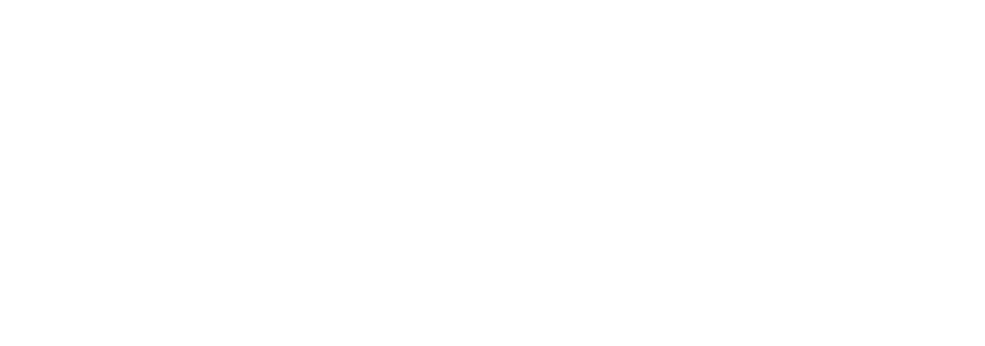
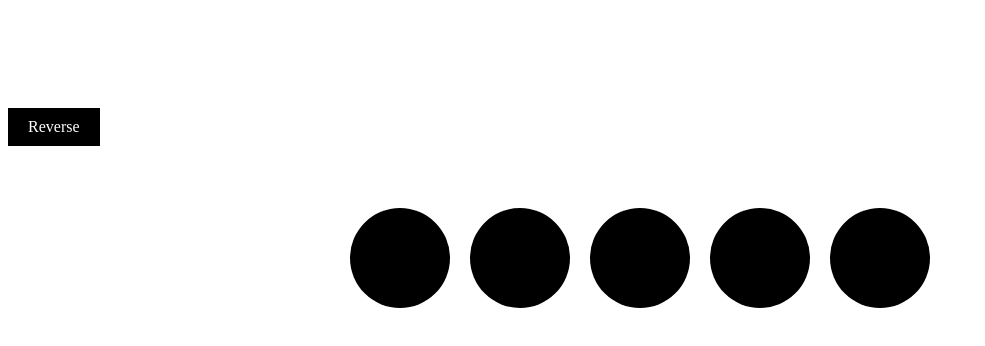
Before and after one commit to eliooooooo/Integration-GSAP, a plain HTML site: page index.html in a window 1280 px wide. Shown: the whole page, without its empty margins (0-985 px from the left). Drawn offline with nearby package versions, Linux system fonts and the light colour scheme.

Commit message:
gsap core function

```diff
--- a/index.html
+++ b/index.html
@@ -4,8 +4,21 @@
   <meta charset="UTF-8">
   <meta name="viewport" content="width=device-width, initial-scale=1.0">
   <title>Document</title>
+  <link rel="stylesheet" href="style.css">
 </head>
 <body>
 
+  <div class="container">
+    <div class="circle"></div>
+    <div class="circle"></div>
+    <div class="circle"></div>
+    <div class="circle"></div>
+    <div class="circle"></div>
+  </div>
+
+  <div class="reverse button">Reverse</div>
+
+  <script src="https://cdnjs.cloudflare.com/ajax/libs/gsap/3.5.1/gsap.min.js"></script>
+  <script src="./main.js"></script>
 </body>
 </html>
--- /dev/null
+++ b/main.js
@@ -0,0 +1,12 @@
+document.addEventListener('DOMContentLoaded', function() {
+
+  let circle = document.querySelectorAll('.circle');
+
+  let animation = gsap.from(circle, {duration: 1, y: 100, opacity: 0, stagger: 0.5, ease: 'elastic'});
+
+  let reverseButton = document.querySelector('.reverse');
+  reverseButton.addEventListener('click', function() {
+    animation.reverse();
+  });
+
+});
--- /dev/null
+++ b/style.css
@@ -0,0 +1,23 @@
+.container {
+  display: flex;
+  flex-direction: row;
+  gap: 20px;
+  justify-content: center;
+  align-items: center;
+  position: relative;
+  top: 200px;
+}
+
+.circle {
+  border-radius: 900px;
+  height: 100px;
+  width: 100px;
+  background-color: black;
+}
+
+.button {
+  background-color: black;
+  color: white;
+  padding: 10px 20px;
+  width: fit-content;
+}
```
Also changed, not shown: 1 other file.
